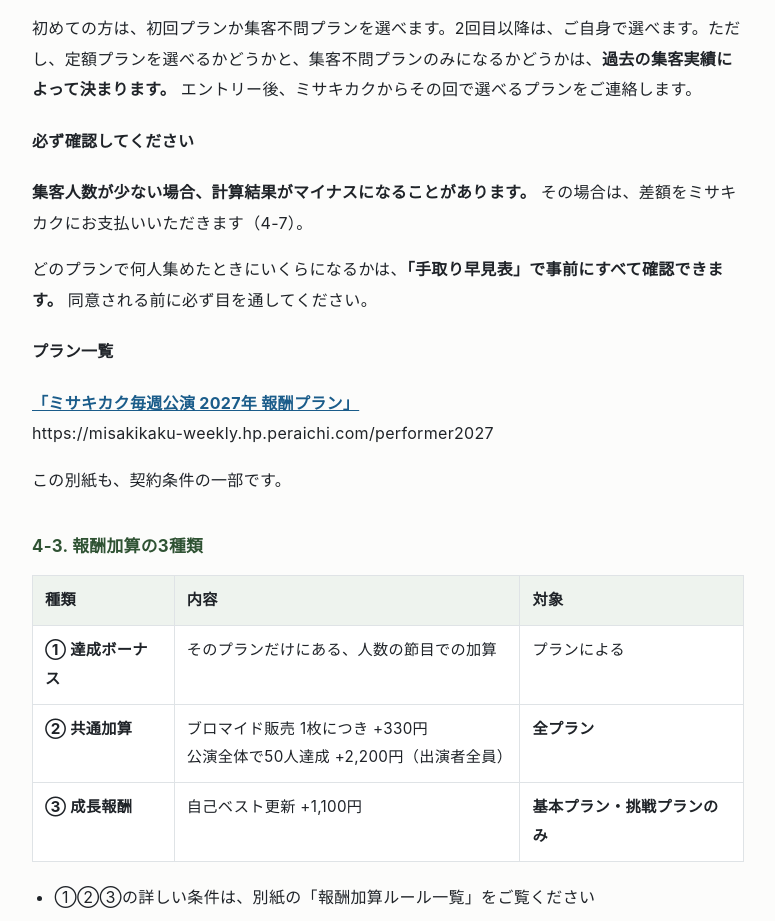
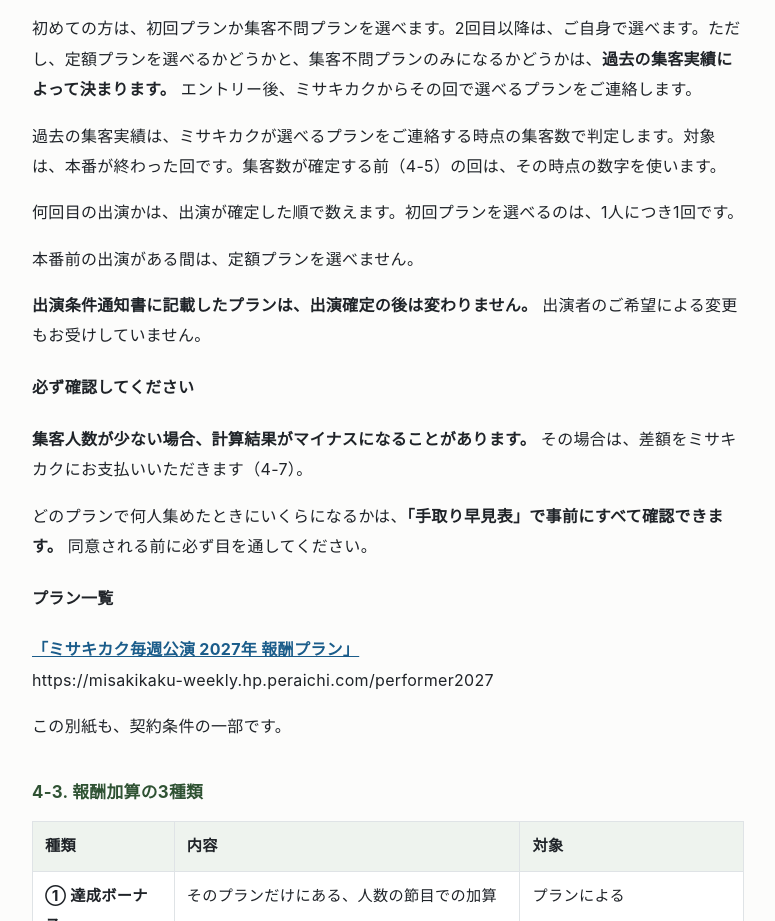
Before and after one commit to misakikaku33/terms, a plain HTML site: page weekly/index.html in a window 1280 px wide. Shown: the part 6483-7404 px from the top of the page, without its empty margins (252-1027 px from the left). Drawn offline with Linux system fonts and the light colour scheme.

Commit message:
出演のきまり 4-2：プランを判定する時点のルールを追記
- 過去の集客実績は、選べるプランを連絡する時点の集客数で判定（本番が終わった回が対象）
- 何回目の出演かは確定した順で数える。初回プランは1人につき1回
- 本番前の出演がある間は、定額プランを選べない
- 出演条件通知書に記載したプランは、出演確定の後は変えない

Co-Authored-By: Claude Fable 5.2 <noreply@anthropic.com>
Claude-Session: https://claude.ai/code/session_01FP8U9q2oqoDXSqYPDWGeuW

```diff
--- a/weekly/index.html
+++ b/weekly/index.html
@@ -371,6 +371,10 @@ pre code{background:none;padding:0}
 <h4>プランの選び方</h4>
 <p>プランごとに、参加費・チケット単価・達成ボーナスが異なります。<strong>基本プランと挑戦プランでは、参加費が高い挑戦プランのほうが、チケット単価とボーナスが手厚くなります。</strong></p>
 <p>初めての方は、初回プランか集客不問プランを選べます。2回目以降は、ご自身で選べます。ただし、定額プランを選べるかどうかと、集客不問プランのみになるかどうかは、<strong>過去の集客実績によって決まります。</strong> エントリー後、ミサキカクからその回で選べるプランをご連絡します。</p>
+<p>過去の集客実績は、ミサキカクが選べるプランをご連絡する時点の集客数で判定します。対象は、本番が終わった回です。集客数が確定する前（4-5）の回は、その時点の数字を使います。</p>
+<p>何回目の出演かは、出演が確定した順で数えます。初回プランを選べるのは、1人につき1回です。</p>
+<p>本番前の出演がある間は、定額プランを選べません。</p>
+<p><strong>出演条件通知書に記載したプランは、出演確定の後は変わりません。</strong> 出演者のご希望による変更もお受けしていません。</p>
 <h4>必ず確認してください</h4>
 <p><strong>集客人数が少ない場合、計算結果がマイナスになることがあります。</strong> その場合は、差額をミサキカクにお支払いいただきます（4-7）。</p>
 <p>どのプランで何人集めたときにいくらになるかは、<strong>「手取り早見表」で事前にすべて確認できます。</strong> 同意される前に必ず目を通してください。</p>
```
Also changed, not shown: weekly/v1/index.html (+4 -0 lines).
